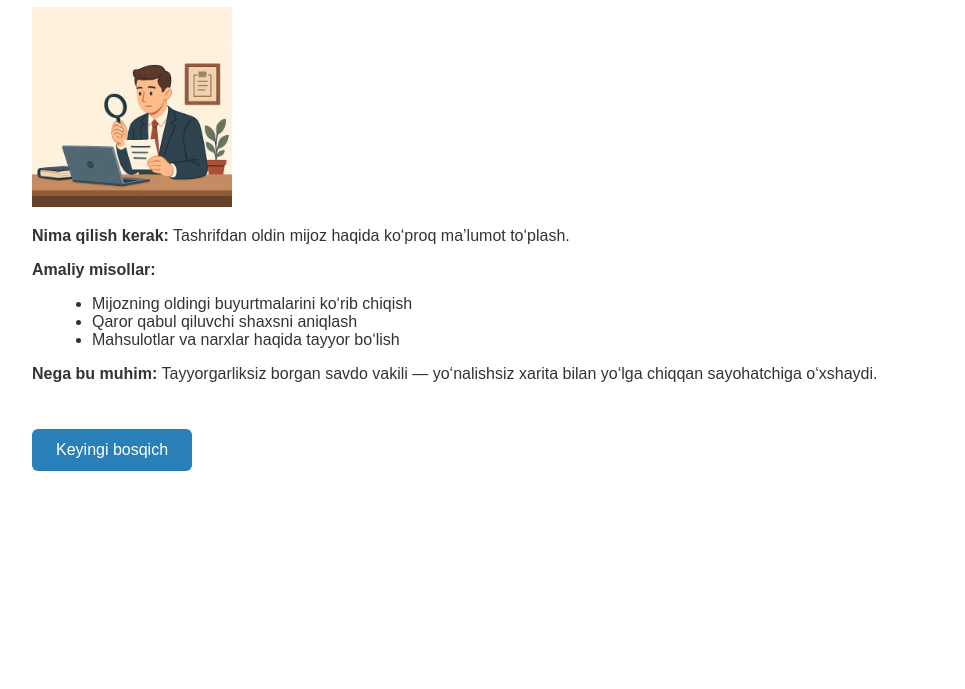
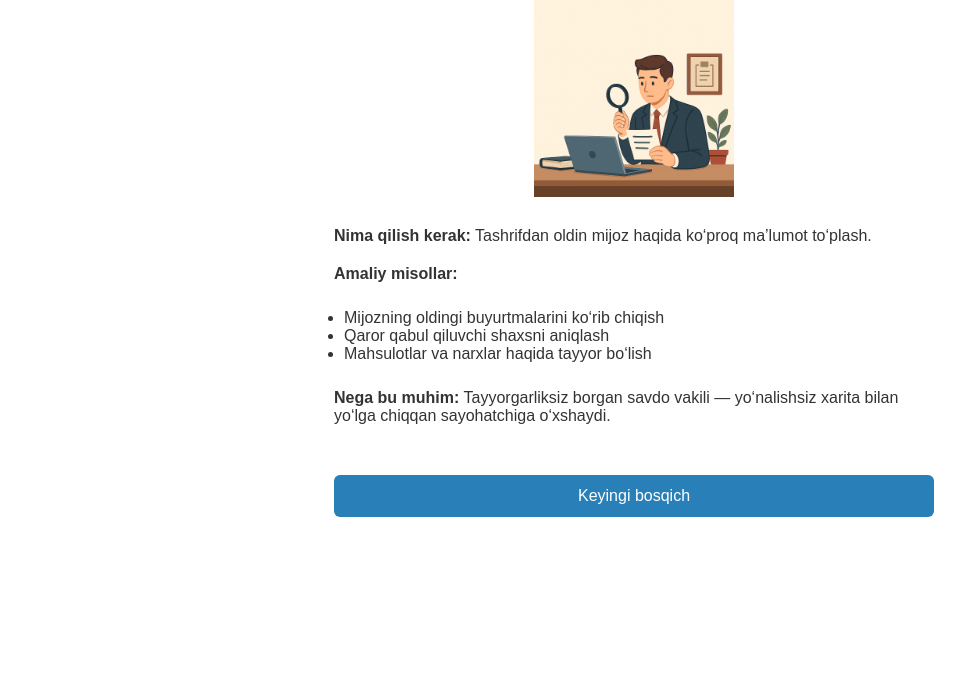
Before and after one commit to faz701/savdo_miniapp_3, a plain HTML site: page bosqich1.html in a window 1280 px wide. Shown: the part 111-800 px from the top of the page, without its empty margins (6-971 px from the left). Drawn offline with Linux system fonts and the light colour scheme.

Commit message:
Update bosqich1.html

```diff
--- a/bosqich1.html
+++ b/bosqich1.html
@@ -3,12 +3,57 @@
 <head>
   <meta charset="UTF-8">
   <title>1-bosqich: Tayyorgarlik</title>
+  <meta name="viewport" content="width=device-width, initial-scale=1, maximum-scale=1, user-scalable=no">
+  <script src="https://telegram.org/js/telegram-web-app.js"></script>
   <style>
-    body { font-family: sans-serif; padding: 30px; background: #fff; color: #333; }
-    h1 { color: #2c3e50; }
-    ul { margin-left: 20px; }
+    :root {
+      --vh: 1vh;
+    }
+
+    html, body {
+      margin: 0;
+      padding: 0;
+      height: calc(var(--vh, 1vh) * 100);
+      font-family: sans-serif;
+      background: #fff;
+      color: #333;
+      display: flex;
+      flex-direction: column;
+      justify-content: flex-start;
+      align-items: center;
+      box-sizing: border-box;
+    }
+
+    body > * {
+      width: 100%;
+      max-width: 600px;
+      padding: 0 20px;
+    }
+
+    h1 {
+      color: #2c3e50;
+      margin-top: 30px;
+      text-align: center;
+    }
+
+    img {
+      display: block;
+      margin: 20px auto;
+      width: 200px;
+      height: auto;
+    }
+
+    p {
+      margin: 10px 0;
+    }
+
+    ul {
+      margin-left: 20px;
+      padding-left: 20px;
+    }
+
     .btn {
-      margin-top: 30px;
+      margin: 40px auto;
       padding: 12px 24px;
       background-color: #2980b9;
       color: white;
@@ -16,13 +61,17 @@
       border-radius: 6px;
       font-size: 16px;
       cursor: pointer;
+      display: block;
     }
-    .btn:hover { background-color: #2471a3; }
+
+    .btn:hover {
+      background-color: #2471a3;
+    }
   </style>
 </head>
 <body>
   <h1>1-bosqich: Tayyorgarlik</h1>
-  <img src="sv1.png" alt="Tayyorgarlik bosqichi rasmi" width="200" height="auto">
+  <img src="sv1.png" alt="Tayyorgarlik bosqichi rasmi">
   <p><strong>Nima qilish kerak:</strong> Tashrifdan oldin mijoz haqida ko‘proq ma’lumot to‘plash.</p>
   <p><strong>Amaliy misollar:</strong></p>
   <ul>
@@ -32,5 +81,19 @@
   </ul>
   <p><strong>Nega bu muhim:</strong> Tayyorgarliksiz borgan savdo vakili — yo‘nalishsiz xarita bilan yo‘lga chiqqan sayohatchiga o‘xshaydi.</p>
   <button class="btn" onclick="window.location.href='bosqich2.html'">Keyingi bosqich</button>
+
+  <script>
+    function setVh() {
+      document.documentElement.style.setProperty('--vh', `${window.innerHeight * 0.01}px`);
+    }
+
+    window.addEventListener('resize', setVh);
+    window.addEventListener('load', () => {
+      setVh();
+      if (window.Telegram && Telegram.WebApp) {
+        Telegram.WebApp.expand();
+      }
+    });
+  </script>
 </body>
 </html>
```
